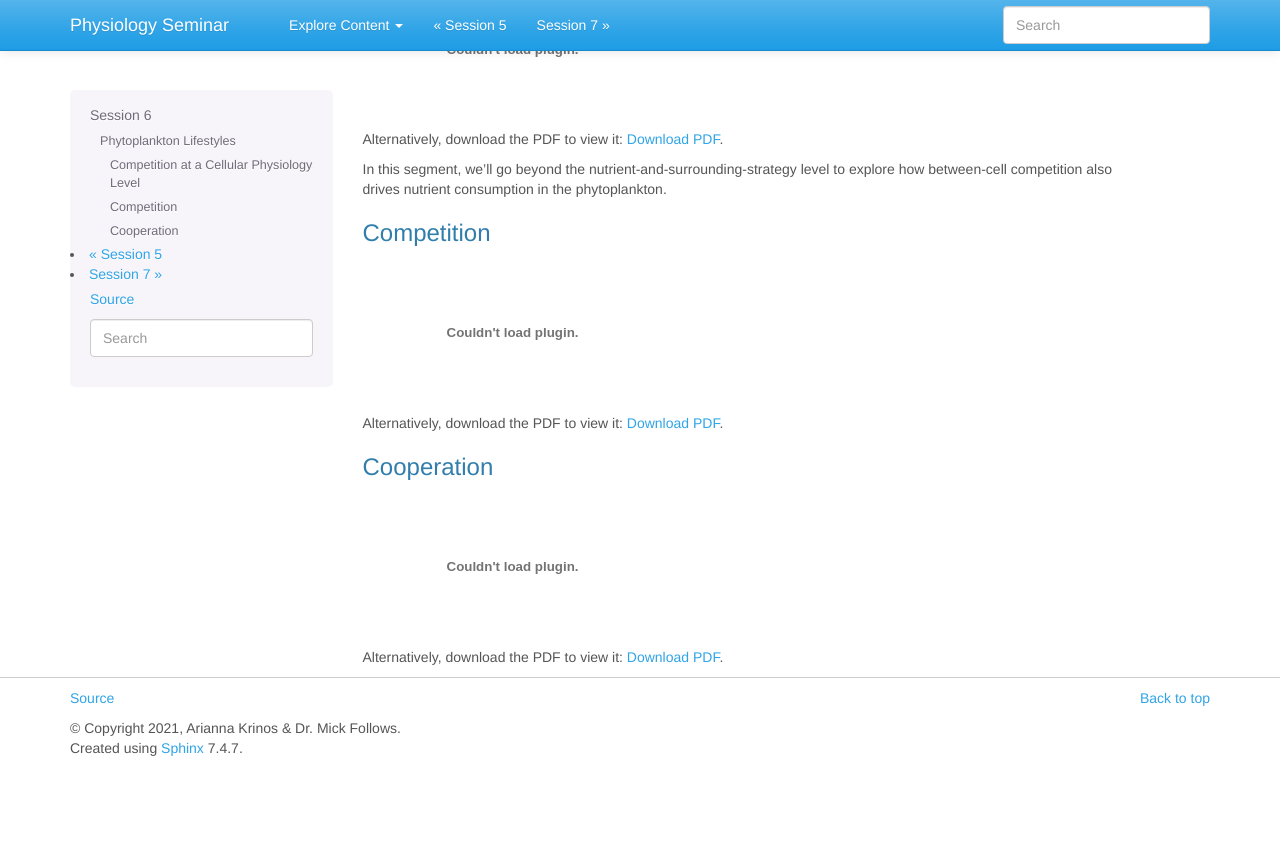
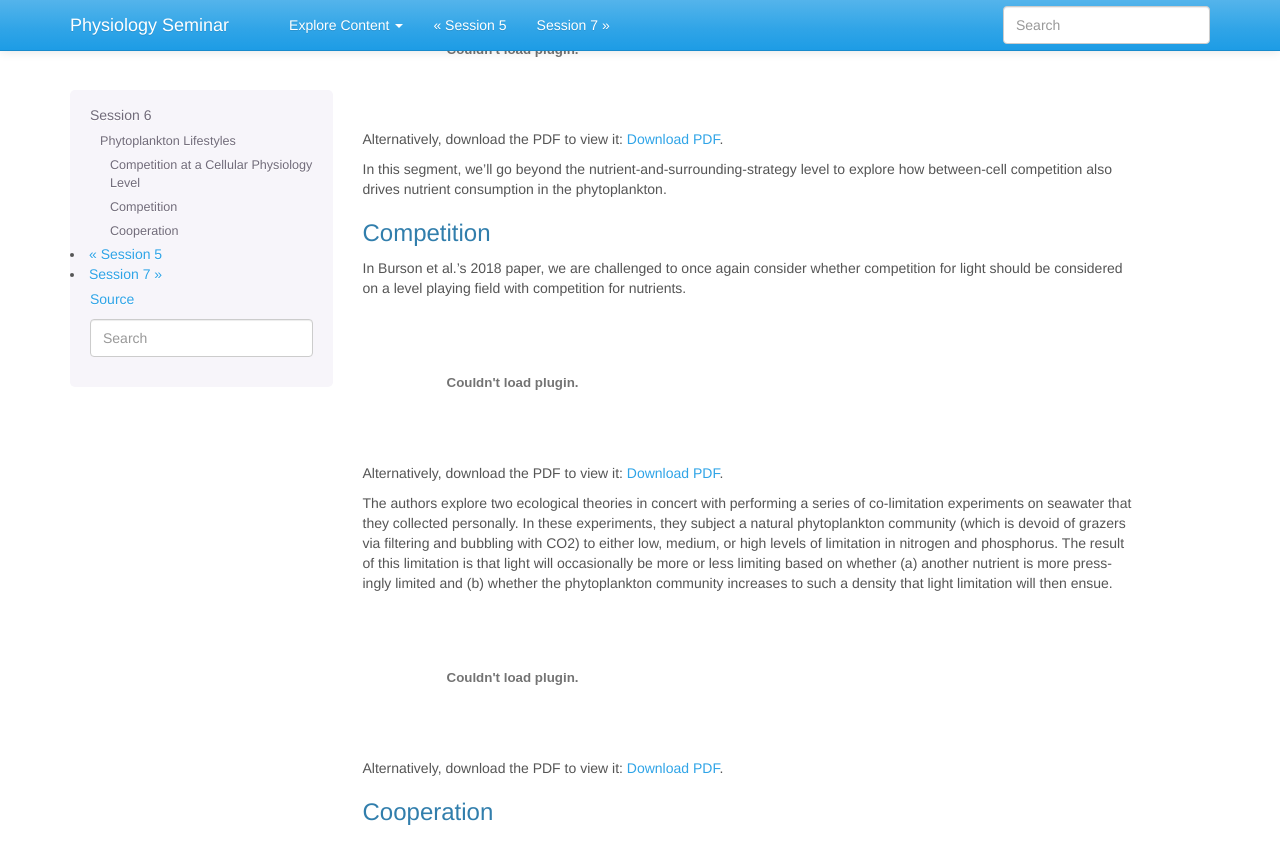
Before and after one commit to akrinos/2021-phyto-phys, a Sphinx documentation site: the page built from docs/week-seven.md, in a window 1280 px wide and 900 px high, scrolled down 456 px. Shown: the top 864 px of the window. Built offline with Sphinx 7.4.7, drawn with Linux system fonts in a browser that asks for light colours; before the commit the page ends 1224 px from its top, so only the background shows below that.

Commit message:
Updating week 7

```diff
--- a/docs/week-seven.md
+++ b/docs/week-seven.md
@@ -26,6 +26,16 @@ In this segment, we'll go beyond the nutrient-and-surrounding-strategy level to
 
 ### Competition
 
+In Burson et al.'s 2018 paper, we are challenged to once again consider whether competition for light should be considered on a level playing field with competition for nutrients.
+
+<object data="https://2021-phyto-phys.readthedocs.io/en/latest/_static/burson2018.pdf" type="application/pdf" width="700px" height="700px">
+    <embed src="https://2021-phyto-phys.readthedocs.io/en/latest/_static/hofmann2021.pdf">
+        <p>Alternatively, download the PDF to view it: <a href="https://2021-phyto-phys.readthedocs.io/en/latest/_static/hofmann2021.pdf">Download PDF</a>.</p>
+    </embed>
+</object>
+
+The authors explore two ecological theories in concert with performing a series of co-limitation experiments on seawater that they collected personally. In these experiments, they subject a natural phytoplankton community (which is devoid of grazers via filtering and bubbling with CO2) to either low, medium, or high levels of limitation in nitrogen and phosphorus. The result of this limitation is that light will occasionally be more or less limiting based on whether (a) another nutrient is more pressingly limited and (b) whether the phytoplankton community increases to such a density that light limitation will then ensue.
+
 <object data="https://2021-phyto-phys.readthedocs.io/en/latest/_static/hofmann2021.pdf" type="application/pdf" width="700px" height="700px">
     <embed src="https://2021-phyto-phys.readthedocs.io/en/latest/_static/hofmann2021.pdf">
         <p>Alternatively, download the PDF to view it: <a href="https://2021-phyto-phys.readthedocs.io/en/latest/_static/hofmann2021.pdf">Download PDF</a>.</p>
```
Also changed, not shown: 1 other file.
